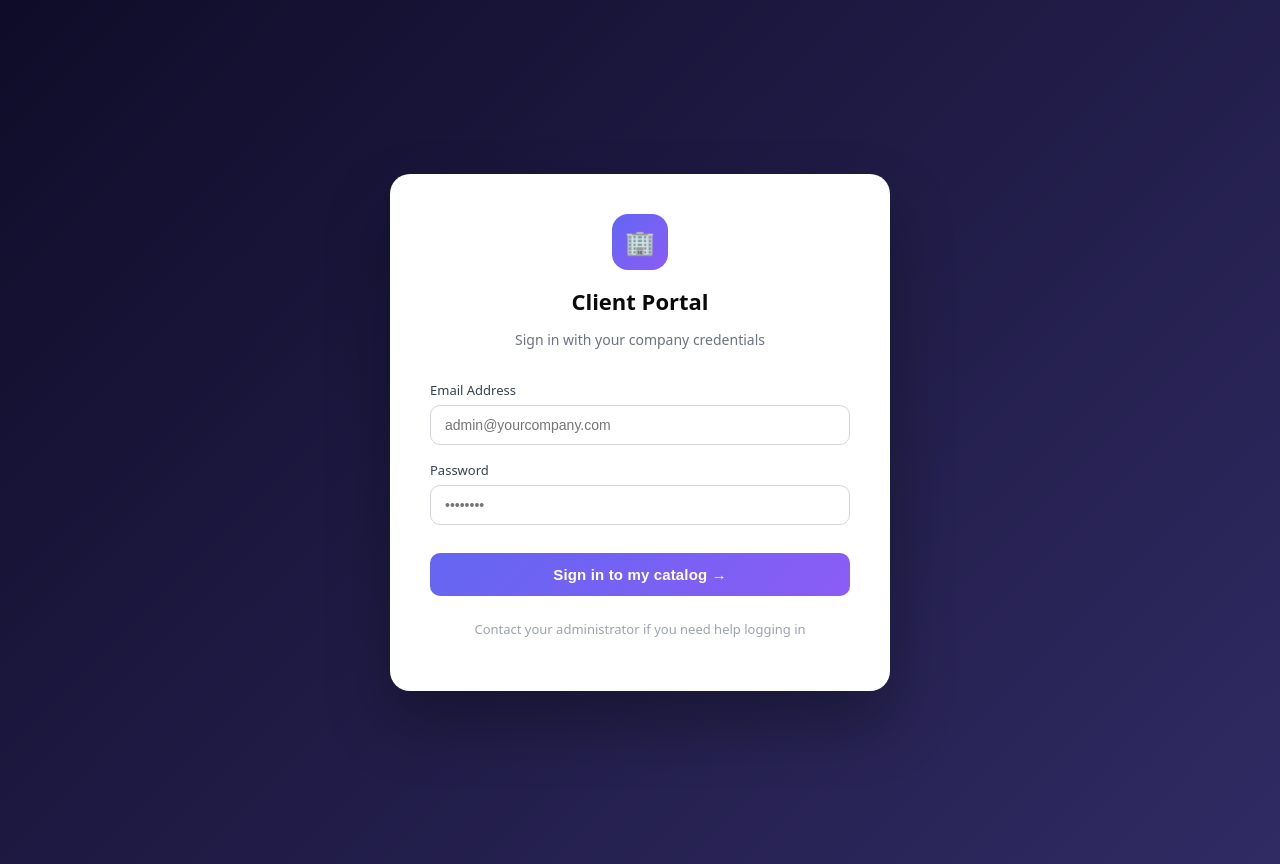
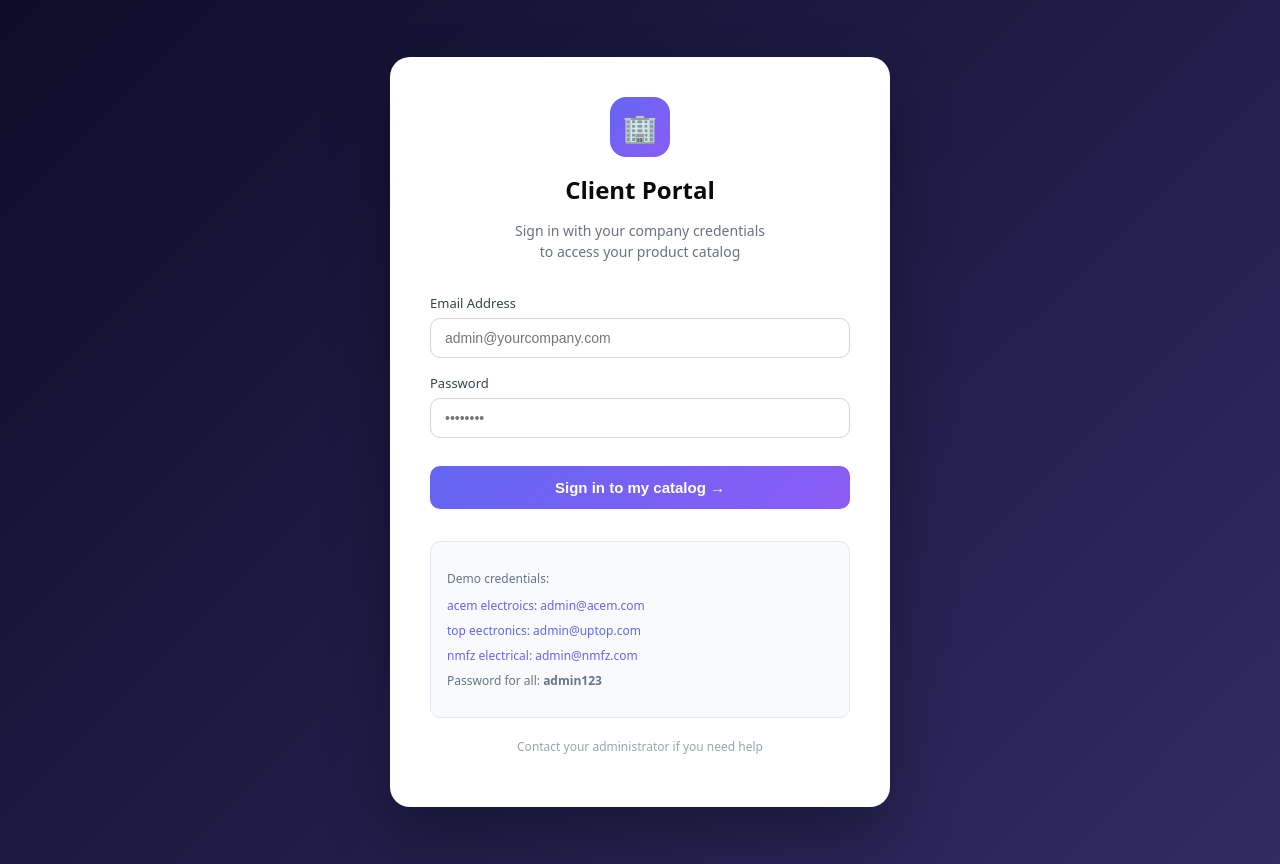
Before and after one commit to Namirah-Malik/saas-catalog, a Next.js app in the folder apps/client/: page /login in a window 1280 px wide. Built offline with nearby package versions, Linux system fonts and the light colour scheme.

Commit message:
fix login page - show demo credentials, handle no tenant

```diff
--- a/apps/client/app/login/page.tsx
+++ b/apps/client/app/login/page.tsx
@@ -5,7 +5,7 @@ import { useRouter, useSearchParams } from "next/navigation"
 function LoginForm() {
   const router = useRouter()
   const searchParams = useSearchParams()
-  const tenant = searchParams.get("tenant") ?? ""
+  const tenantFromUrl = searchParams.get("tenant") ?? ""
   const [email, setEmail] = useState("")
   const [password, setPassword] = useState("")
   const [error, setError] = useState("")
@@ -40,7 +40,7 @@ function LoginForm() {
       display: "flex",
       alignItems: "center",
       justifyContent: "center",
-      background: "linear-gradient(135deg, #0f0c29, #302b63)",
+      background: "linear-gradient(135deg, #0f0c29 0%, #302b63 100%)",
       fontFamily: "system-ui, sans-serif",
       padding: "2rem",
     }}>
@@ -54,23 +54,23 @@ function LoginForm() {
       }}>
         <div style={{ textAlign: "center", marginBottom: "2rem" }}>
           <div style={{
-            width: 56, height: 56, borderRadius: 16,
+            width: 60, height: 60, borderRadius: 16,
             background: "linear-gradient(135deg, #6366f1, #8b5cf6)",
             display: "flex", alignItems: "center", justifyContent: "center",
-            fontSize: 24, margin: "0 auto 1rem",
+            fontSize: 28, margin: "0 auto 1rem",
           }}>🏢</div>
-          <h1 style={{ fontSize: 22, fontWeight: 700, marginBottom: 6, color: "#0a0a0a" }}>
+          <h1 style={{ fontSize: 24, fontWeight: 700, marginBottom: 8, color: "#0a0a0a" }}>
             Client Portal
           </h1>
-          <p style={{ color: "#6b7280", fontSize: 14 }}>
-            Sign in with your company credentials
+          <p style={{ color: "#6b7280", fontSize: 14, lineHeight: 1.5 }}>
+            Sign in with your company credentials<br />to access your product catalog
           </p>
         </div>
 
         {error && (
           <div style={{
             background: "#fef2f2", border: "0.5px solid #fecaca",
-            borderRadius: 8, padding: "10px 14px",
+            borderRadius: 10, padding: "10px 14px",
             color: "#dc2626", fontSize: 14, marginBottom: "1.25rem",
           }}>
             {error}
@@ -79,10 +79,9 @@ function LoginForm() {
 
         <form onSubmit={handleSubmit}>
           <div style={{ marginBottom: "1rem" }}>
-            <label style={{
-              display: "block", fontSize: 13,
-              fontWeight: 500, marginBottom: 6, color: "#374151",
-            }}>Email Address</label>
+            <label style={{ display: "block", fontSize: 13, fontWeight: 500, marginBottom: 6, color: "#374151" }}>
+              Email Address
+            </label>
             <input
               type="email"
               value={email}
@@ -92,17 +91,15 @@ function LoginForm() {
               style={{
                 width: "100%", padding: "11px 14px",
                 border: "0.5px solid #d1d5db", borderRadius: 10,
-                fontSize: 14, boxSizing: "border-box" as const,
-                outline: "none",
+                fontSize: 14, boxSizing: "border-box" as const, outline: "none",
               }}
             />
           </div>
 
           <div style={{ marginBottom: "1.75rem" }}>
-            <label style={{
-              display: "block", fontSize: 13,
-              fontWeight: 500, marginBottom: 6, color: "#374151",
-            }}>Password</label>
+            <label style={{ display: "block", fontSize: 13, fontWeight: 500, marginBottom: 6, color: "#374151" }}>
+              Password
+            </label>
             <input
               type="password"
               value={password}
@@ -112,8 +109,7 @@ function LoginForm() {
               style={{
                 width: "100%", padding: "11px 14px",
                 border: "0.5px solid #d1d5db", borderRadius: 10,
-                fontSize: 14, boxSizing: "border-box" as const,
-                outline: "none",
+                fontSize: 14, boxSizing: "border-box" as const, outline: "none",
               }}
             />
           </div>
@@ -123,24 +119,47 @@ function LoginForm() {
             disabled={loading}
             style={{
               width: "100%", padding: "13px",
-              background: loading
-                ? "#a5b4fc"
-                : "linear-gradient(135deg, #6366f1, #8b5cf6)",
+              background: loading ? "#a5b4fc" : "linear-gradient(135deg, #6366f1, #8b5cf6)",
               color: "#fff", border: "none", borderRadius: 10,
               fontSize: 15, fontWeight: 600,
               cursor: loading ? "not-allowed" : "pointer",
-              letterSpacing: "0.01em",
             }}
           >
             {loading ? "Signing in..." : "Sign in to my catalog →"}
           </button>
         </form>
 
-        <p style={{
-          textAlign: "center", marginTop: "1.5rem",
-          fontSize: 13, color: "#9ca3af",
+        <div style={{
+          marginTop: "2rem", padding: "1rem",
+          background: "#f8fafc", borderRadius: 10,
+          border: "0.5px solid #e2e8f0",
         }}>
-          Contact your administrator if you need help logging in
+          <p style={{ fontSize: 12, color: "#64748b", marginBottom: 8, fontWeight: 500 }}>
+            Demo credentials:
+          </p>
+          {[
+            { label: "acem electroics", email: "admin@acem.com" },
+            { label: "top eectronics", email: "admin@uptop.com" },
+            { label: "nmfz electrical", email: "admin@nmfz.com" },
+          ].map(d => (
+            <div
+              key={d.email}
+              onClick={() => setEmail(d.email)}
+              style={{
+                fontSize: 12, color: "#6366f1", cursor: "pointer",
+                marginBottom: 4, padding: "2px 0",
+              }}
+            >
+              {d.label}: <span style={{ fontWeight: 500 }}>{d.email}</span>
+            </div>
+          ))}
+          <p style={{ fontSize: 12, color: "#64748b", marginTop: 6 }}>
+            Password for all: <strong>admin123</strong>
+          </p>
+        </div>
+
+        <p style={{ textAlign: "center", marginTop: "1.25rem", fontSize: 12, color: "#9ca3af" }}>
+          Contact your administrator if you need help
         </p>
       </div>
     </div>
@@ -149,7 +168,9 @@ function LoginForm() {
 
 export default function LoginPage() {
   return (
-    <Suspense fallback={<div style={{ minHeight: "100vh", background: "linear-gradient(135deg, #0f0c29, #302b63)" }} />}>
+    <Suspense fallback={
+      <div style={{ minHeight: "100vh", background: "linear-gradient(135deg, #0f0c29, #302b63)" }} />
+    }>
       <LoginForm />
     </Suspense>
   )
```
Also changed, not shown: apps/client/middleware.ts (+16 -10 lines).
